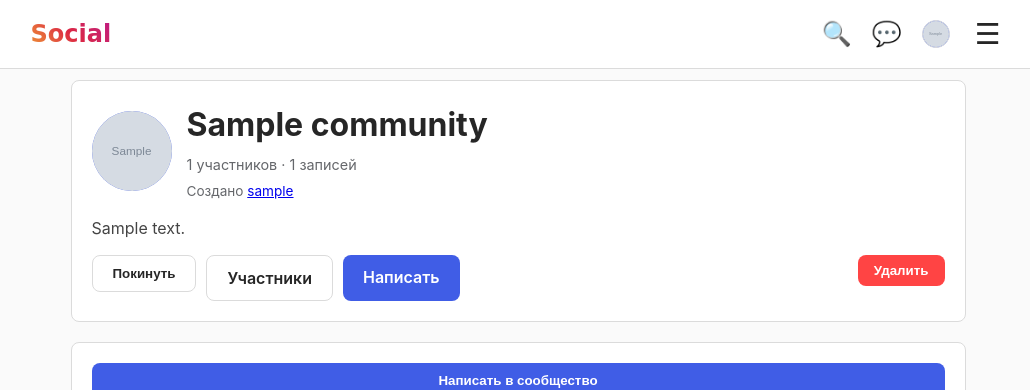
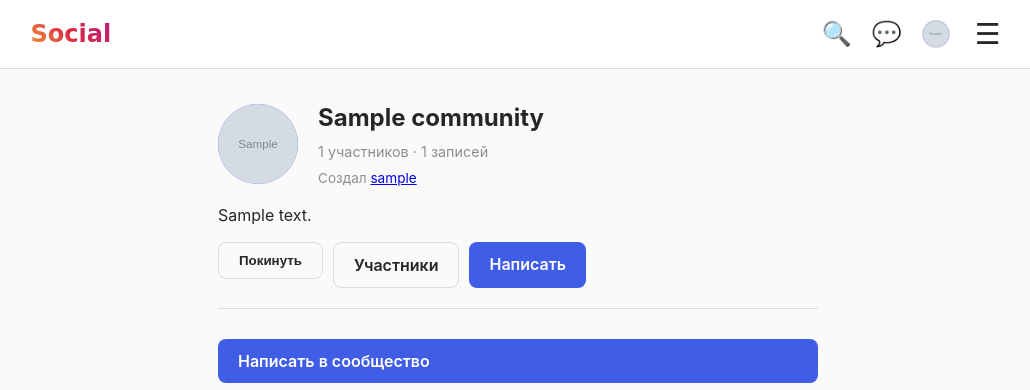
Before and after one commit to Sergqmts/tg_bot, a Flask app: a page that uses templates/community.html in a window 1280 px wide. Shown: the top 390 px of the page, without its empty margins (122-1152 px from the left). Run offline with Flask 3, Linux system fonts and the light colour scheme; a user stored in the database is signed in; tables that the repository leaves empty hold one stand-in row (values such as "Sample post"); grey boxes marked "Sample" are stand-in pictures; some libraries are stand-ins or nearby versions.

Commit message:
Fix profile and community grid layout

```diff
--- a/app.py
+++ b/app.py
@@ -536,7 +536,7 @@ def delete(post_id):
 def user_profile(username):
     user = User.query.filter_by(username=username).first_or_404()
     posts = user.posts.order_by(Post.created_at.desc()).all()
-    user_reposts = Repost.query.filter_by(user_id=user.id).order_by(Repost.created_at.desc()).all()
+    user_reposts = Repost.query.filter_by(user_id=user.id).order_by(Repost.created_at.desc()).all() if user.id else []
     repost_counts = {}
     for p in posts:
         repost_counts[p.id] = Repost.query.filter_by(post_id=p.id).count()
--- a/templates/community.html
+++ b/templates/community.html
@@ -1,9 +1,10 @@
 {% extends "base.html" %}
 {% block title %}{{ community.name }} - Сообщество{% endblock %}
 {% block content %}
-    <div class="card" style="margin-bottom: 20px;">
-        <div style="display: flex; align-items: center; gap: 15px;">
-            <div class="avatar" style="width: 80px; height: 80px; font-size: 2em;">
+    <!-- Заголовок сообщества -->
+    <div style="max-width: 600px; margin: 0 auto 30px; padding: 20px 0; border-bottom: 1px solid var(--border);">
+        <div style="display: flex; align-items: center; gap: 20px;">
+            <div class="avatar" style="width: 80px; height: 80px; font-size: 2rem;">
                 {% if community.image != 'community_default.png' %}
                     <img src="{{ url_for('uploaded_file', filename=community.image) }}" alt="" style="width: 100%; height: 100%; object-fit: cover;">
                 {% else %}
@@ -11,21 +12,21 @@
                 {% endif %}
             </div>
             <div style="flex: 1;">
-                <h1 style="margin-bottom: 5px;">{{ community.name }}</h1>
-                <div style="color: #65676b; font-size: 0.9em;">
+                <h1 style="font-size: 1.5rem; margin-bottom: 5px;">{{ community.name }}</h1>
+                <div style="color: var(--text-light); font-size: 0.9rem;">
                     {{ community.members.count() }} участников · {{ community.posts.count() }} записей
                 </div>
-                <div style="color: #65676b; font-size: 0.85em; margin-top: 5px;">
-                    Создано <a href="{{ url_for('user_profile', username=community.creator.username) }}">{{ community.creator.username }}</a>
+                <div style="color: var(--text-light); font-size: 0.85rem; margin-top: 5px;">
+                    Создал <a href="{{ url_for('user_profile', username=community.creator.username) }}">{{ community.creator.username }}</a>
                 </div>
             </div>
         </div>
 
         {% if community.description %}
-            <p style="margin-top: 15px; color: #444;">{{ community.description }}</p>
+            <p style="margin-top: 15px; color: var(--text);">{{ community.description }}</p>
         {% endif %}
 
-        <div style="margin-top: 15px; display: flex; gap: 10px;">
+        <div style="margin-top: 15px; display: flex; gap: 10px; flex-wrap: wrap;">
             {% if current_user.is_authenticated %}
                 {% if is_member %}
                     <form method="POST" action="{{ url_for('leave_community', slug=community.slug) }}">
@@ -41,117 +42,45 @@
             {% if is_admin %}
                 <a href="{{ url_for('community_post', slug=community.slug) }}" class="btn btn-primary">Написать</a>
             {% endif %}
-            {% if current_user.is_authenticated and community.creator == current_user %}
-                <form method="POST" action="{{ url_for('delete_community', slug=community.slug) }}" onsubmit="return confirm('Удалить сообщество?')" style="margin-left: auto;">
-                    <button type="submit" class="btn btn-danger">Удалить</button>
-                </form>
-            {% endif %}
         </div>
     </div>
 
-    {% if is_member %}
-        <div class="card">
-            <form method="GET" action="{{ url_for('community_post', slug=community.slug) }}">
-                <button type="submit" class="btn btn-primary" style="width: 100%;">Написать в сообщество</button>
-            </form>
+    <!-- Кнопка создания поста для участников -->
+    {% if current_user.is_authenticated and is_member %}
+        <div style="max-width: 600px; margin: 0 auto 30px;">
+            <a href="{{ url_for('community_post', slug=community.slug) }}" class="btn btn-primary" style="width: 100%;">Написать в сообщество</a>
         </div>
     {% endif %}
 
-    <h3 style="margin: 20px 0 15px;">Записи</h3>
+    <!-- Посты в сетке 3 колонки -->
+    <div class="posts-grid" style="grid-template-columns: repeat(3, 1fr); gap: 15px;">
         {% for post in posts %}
-        <div class="card">
-            <div class="post-header">
-                <div class="avatar">
-                    {% if post.author.avatar != 'default.png' %}
-                        <img src="{{ url_for('uploaded_file', filename=post.author.avatar) }}" alt="">
+            <div class="post-card" onclick="window.location='{{ url_for('view_post', post_id=post.id) }}'">
+                {% set media = post.media.first() %}
+                {% if media %}
+                    {% if media.cloudinary_url %}
+                        {% if media.media_type == 'video' %}
+                            <video src="{{ media.cloudinary_url }}" muted></video>
                         {% else %}
-                        {{ post.author.username[0].upper() }}
-                    {% endif %}
-                </div>
-                <div>
-                    <a href="{{ url_for('user_profile', username=post.author.username) }}" class="username">{{ post.author.username }}</a>
-                    <div class="post-time">{{ post.created_at.strftime('%d.%m.%Y %H:%M') }}</div>
-                </div>
-            </div>
-            {% if post.body %}
-                <div class="post-content">{{ post.body }}</div>
-            {% endif %}
-
-            {% for m in post.media %}
-                <div class="post-media">
-                    {% if m.cloudinary_url %}
-                        {% if m.media_type == 'video' %}
-                            <video controls><source src="{{ m.cloudinary_url }}" type="video/mp4"></video>
-                        {% else %}
-                            <img src="{{ m.cloudinary_url }}" alt="Медиа">
+                            <img src="{{ media.cloudinary_url }}" alt="">
                         {% endif %}
                     {% else %}
-                        {% if m.media_type == 'video' %}
-                            <video controls><source src="{{ url_for('uploaded_file', filename=m.filename) }}" type="video/mp4"></video>
+                        {% if media.media_type == 'video' %}
+                            <video src="{{ url_for('uploaded_file', filename=media.filename) }}" muted></video>
                         {% else %}
-                            <img src="{{ url_for('uploaded_file', filename=m.filename) }}" alt="Медиа">
+                            <img src="{{ url_for('uploaded_file', filename=media.filename) }}" alt="">
                         {% endif %}
                     {% endif %}
-                </div>
-            {% endfor %}
-
-            <div class="post-actions">
-                {% if current_user.is_authenticated %}
-                <form method="POST" action="{{ url_for('like', post_id=post.id) }}" style="display:inline;">
-                    <button type="submit" class="btn btn-like {% if post.liked_by(current_user) %}liked{% endif %}">
-                        ❤️ {{ post.likes.count() }}
-                    </button>
-                </form>
-                {% else %}
-                <span class="btn btn-like">❤️ {{ post.likes.count() }}</span>
+                {% elif post.body %}
+                    <div class="post-text-only" style="font-size: 0.7rem;">{{ post.body[:30] }}...</div>
                 {% endif %}
-                <span class="btn btn-like">💬 {{ post.comments.count() }}</span>
-                {% if current_user.is_authenticated and post.author == current_user %}
-                    <form method="POST" action="{{ url_for('delete', post_id=post.id) }}" onsubmit="return confirm('Удалить?')" style="display:inline;">
-                        <button type="submit" class="btn btn-secondary">Удалить</button>
-                    </form>
-                {% endif %}
-            </div>
-
-            <div class="comments">
-                {% for comment in post.comments.order_by('created_at').all()[:1] %}
-                    <div class="comment">
-                        <div class="avatar" style="width:30px;height:30px;font-size:0.8em;">{{ comment.author.username[0].upper() }}</div>
-                        <div>
-                            <a href="{{ url_for('user_profile', username=comment.author.username) }}" class="username" style="font-size:0.9em;">{{ comment.author.username }}</a>
-                            <div style="font-size:0.9em;">{{ comment.body }}</div>
-                        </div>
-                    </div>
-                {% endfor %}
-
-                {% if post.comments.count() > 1 %}
-                    <div onclick="this.style.display='none'; document.getElementById('all-comments-comm-{{ post.id }}').style.display='block';" style="text-align:center;padding:5px;color:#65676b;font-size:0.85em;cursor:pointer;">
-                        Показать ещё {{ post.comments.count() - 1 }} комментариев
-                    </div>
-                    <div id="all-comments-comm-{{ post.id }}" style="display:none;">
-                        {% for comment in post.comments.order_by('created_at').all()[1:] %}
-                            <div class="comment">
-                                <div class="avatar" style="width:30px;height:30px;font-size:0.8em;">{{ comment.author.username[0].upper() }}</div>
-                                <div>
-                                    <a href="{{ url_for('user_profile', username=comment.author.username) }}" class="username" style="font-size:0.9em;">{{ comment.author.username }}</a>
-                                    <div style="font-size:0.9em;">{{ comment.body }}</div>
-                                </div>
-                            </div>
-                        {% endfor %}
-                    </div>
-                {% endif %}
-
-                {% if current_user.is_authenticated %}
-                    <form method="POST" action="{{ url_for('add_comment', post_id=post.id) }}" class="comment-form">
-                        <input type="text" name="body" placeholder="Комментарий..." required>
-                        <button type="submit" class="btn btn-primary" style="padding:8px 12px;">→</button>
-                    </form>
-                {% endif %}
+                <div class="post-overlay">
+                    <span>❤️ {{ post.likes.count() }}</span>
+                    <span>💬 {{ post.comments.count() }}</span>
                 </div>
             </div>
         {% else %}
-        <div class="card" style="text-align: center; color: #65676b;">
-            Пока нет записей
+            <p style="grid-column: 1/-1; text-align: center; color: var(--text-light); padding: 40px;">Пока нет записей</p>
+        {% endfor %}
     </div>
-    {% endfor %}
 {% endblock %}
```
Lines whose indentation alone changed are shown as unchanged.
